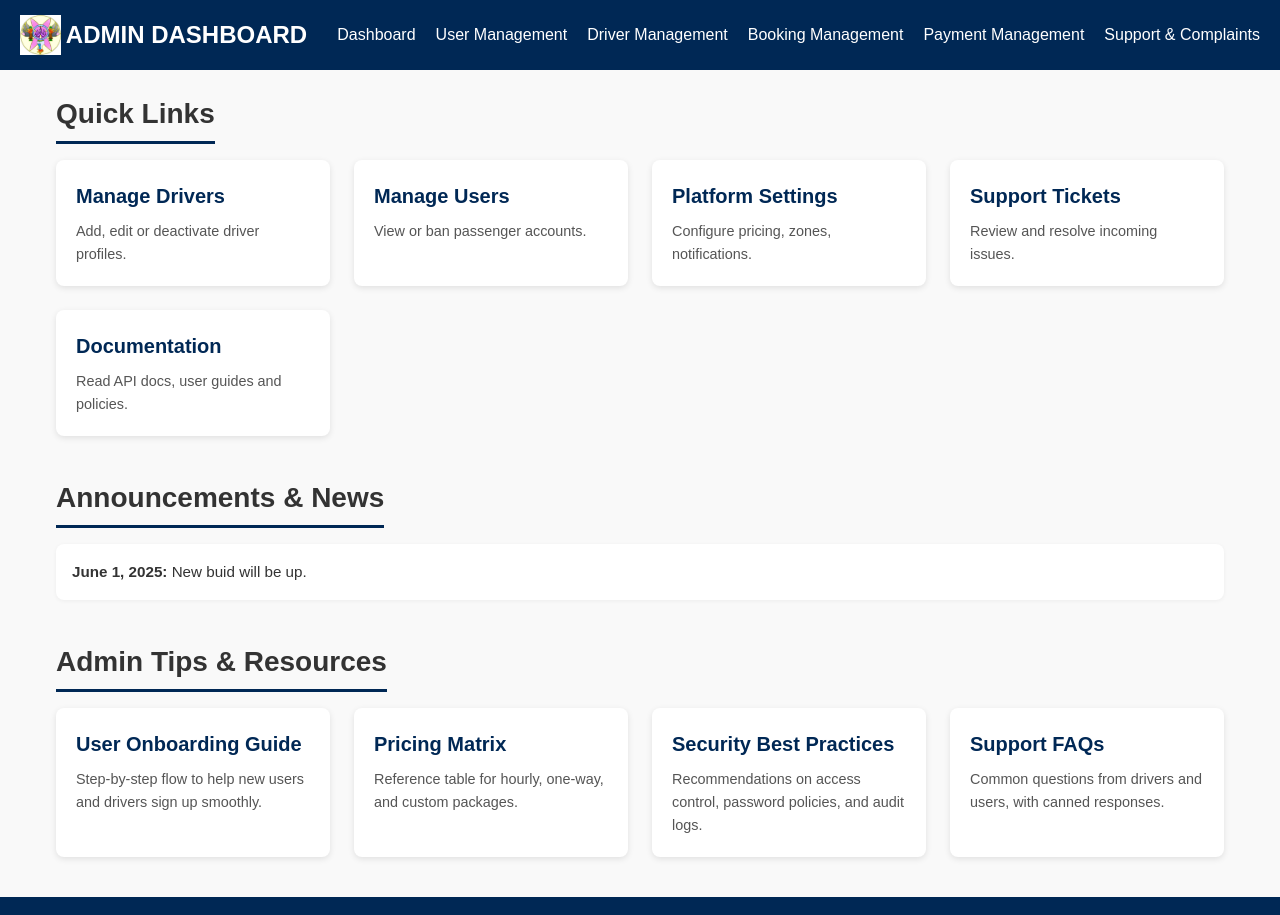
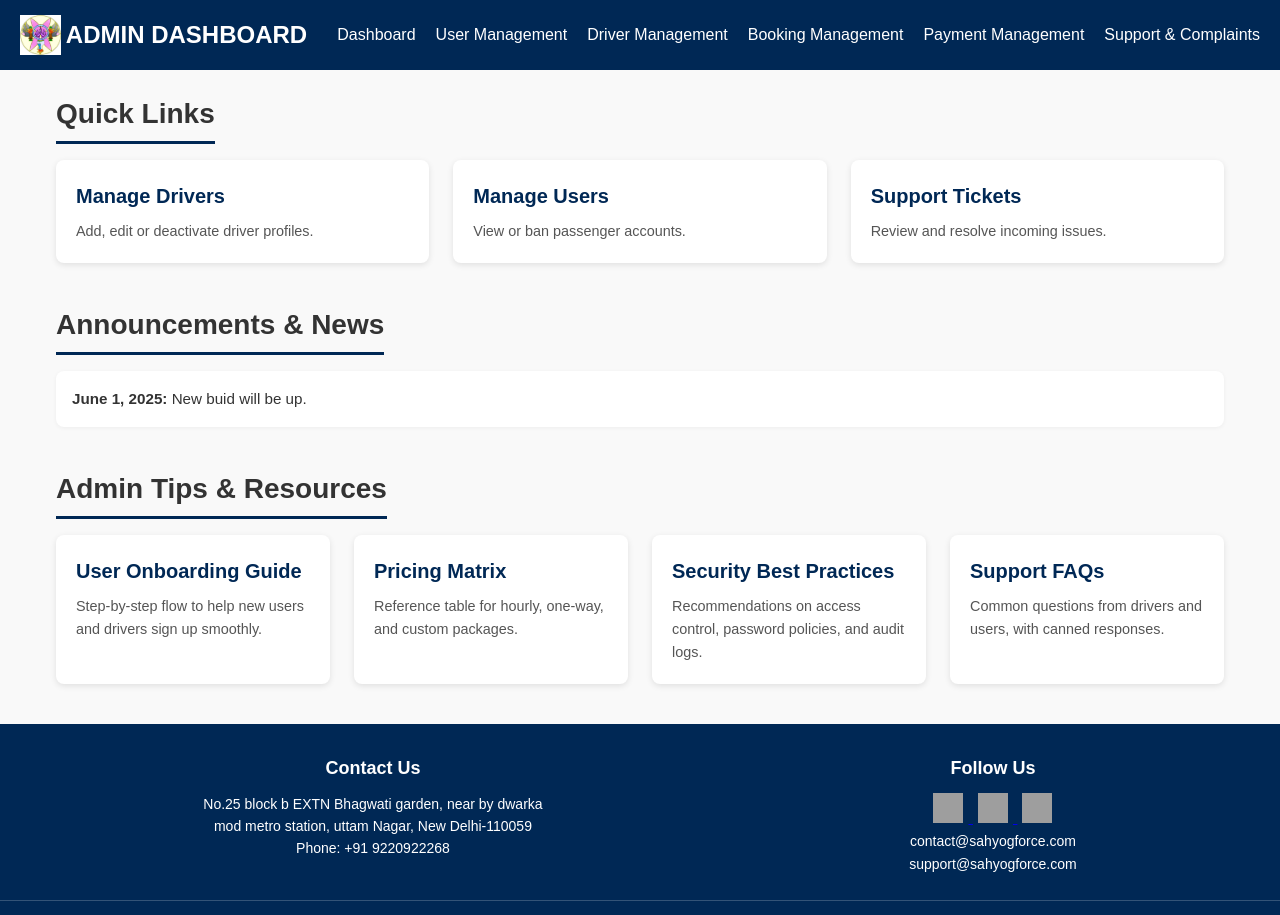
Before and after one commit to ayushmishra25/Tours-and-Travels, a React (Vite) app in the folder Frontend/: page /admin/dashboard in a window 1280 px wide. Shown: the top 915 px of the page. Built offline with nearby package versions, Linux system fonts and the light colour scheme; grey boxes are pictures that could not be loaded.

Commit message:
login form changes

```diff
--- a/Frontend/src/App.css
+++ b/Frontend/src/App.css
@@ -304,7 +304,16 @@ input:focus, textarea:focus, select:focus {
 
 .footer-section p {
   font-size: 14px;
-  color: white;
+}
+
+a[href^="mailto:"] {
+  color: #ffffff;
+  text-decoration: none;
+}
+
+a[href^="mailto:"]:hover {
+  text-decoration: underline;
+  color: yellow;
 }
 
 .social-links img {
@@ -500,7 +509,7 @@ button:hover {
   display: flex;
   justify-content: center;
   align-items: center;
-  min-height: 100vh;
+  min-height: 70vh;
   background-color: #f9f9f9;
 }
 
--- a/Frontend/src/admin/pages/AdminDashboard.jsx
+++ b/Frontend/src/admin/pages/AdminDashboard.jsx
@@ -7,25 +7,17 @@ const AdminDashboard = () => {
       <section className="dashboard-section">
         <h2>Quick Links</h2>
         <div className="cards-grid">
-          <a href="/admin/manage-drivers" className="card">
+          <a href="/admin/drivers" className="card">
             <h3>Manage Drivers</h3>
             <p>Add, edit or deactivate driver profiles.</p>
           </a>
-          <a href="/admin/manage-users" className="card">
+          <a href="/admin/users" className="card">
             <h3>Manage Users</h3>
             <p>View or ban passenger accounts.</p>
           </a>
-          <a href="/admin/settings" className="card">
-            <h3>Platform Settings</h3>
-            <p>Configure pricing, zones, notifications.</p>
-          </a>
-          <a href="/admin/support-tickets" className="card">
+          <a href="/admin/support-complaints" className="card">
             <h3>Support Tickets</h3>
             <p>Review and resolve incoming issues.</p>
-          </a>
-          <a href="/admin/documentation" className="card">
-            <h3>Documentation</h3>
-            <p>Read API docs, user guides and policies.</p>
           </a>
         </div>
       </section>
```
